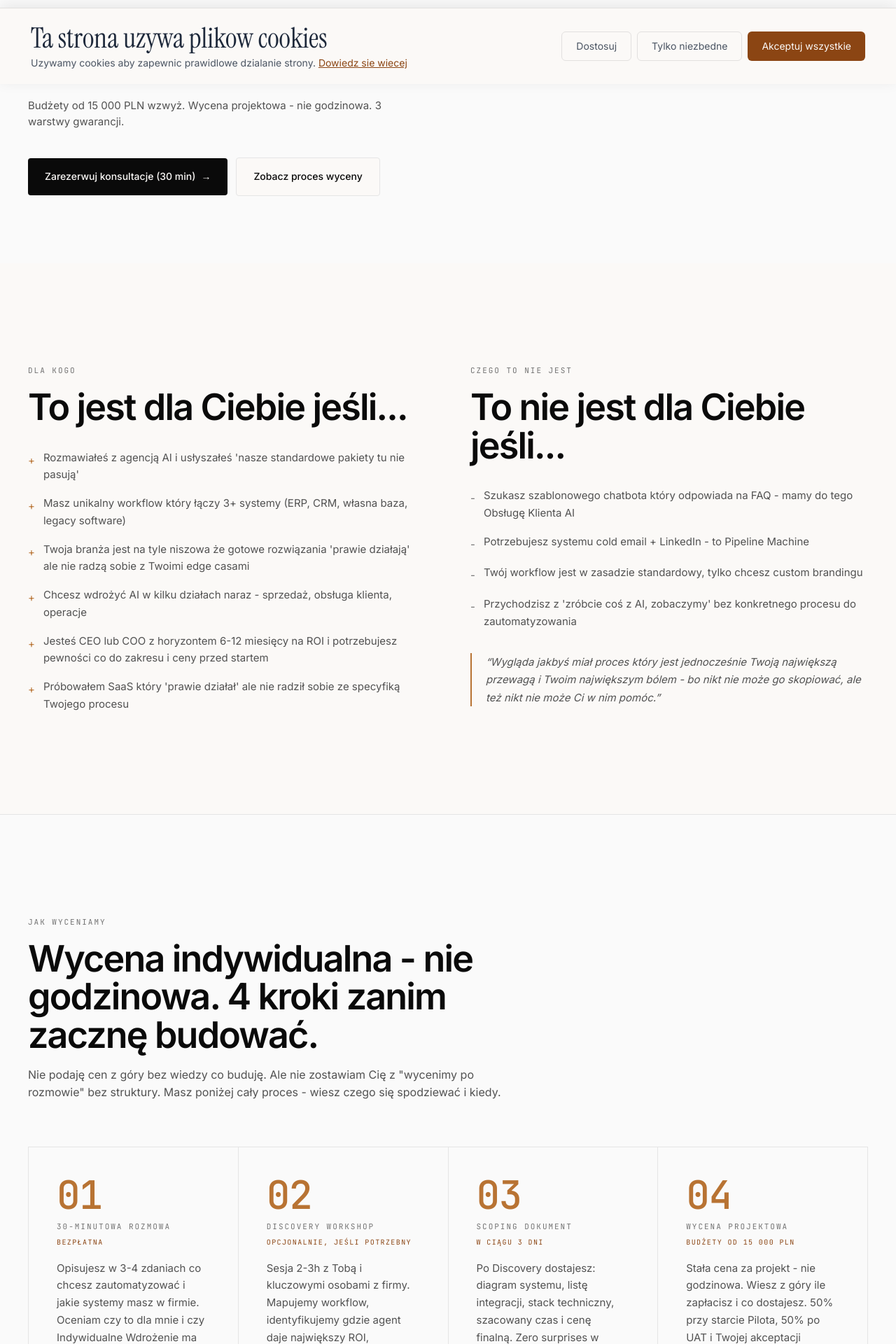
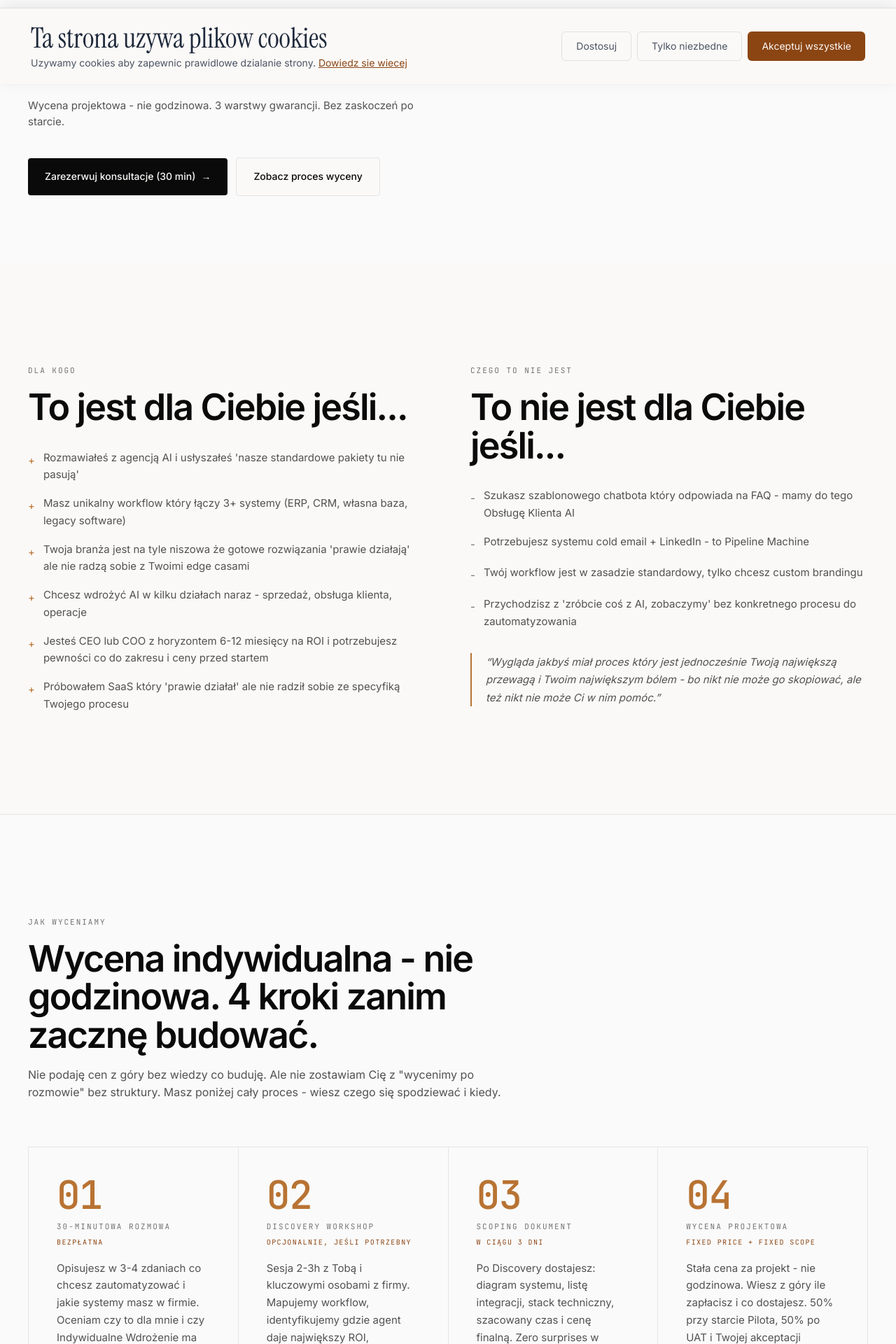
Before and after one commit to lessmanual/lessmanual_website, a Next.js app: page /oferta/indywidualne-wdrozenia in a window 1280 px wide. Shown: the part 680-2600 px from the top of the page at 70% size. Built offline with nearby package versions, Linux system fonts and the light colour scheme; no server answers.

Commit message:
feat(copy): remove 15k PLN anchor from Indywidualne Wdrozenia (CSO option C)

```diff
--- a/src/app/oferta/indywidualne-wdrozenia/_content.tsx
+++ b/src/app/oferta/indywidualne-wdrozenia/_content.tsx
@@ -22,7 +22,7 @@ function SectionLabel({ children }: { children: React.ReactNode }) {
 const FAQ_ITEMS = [
   {
     q: "Ile kosztuje wdrożenie indywidualne?",
-    a: "Zależy od zakresu. Zaczynamy od bezpłatnej 30-minutowej rozmowy wstępnej - oceniam czy Twój projekt kwalifikuje się do Indywidualnych Wdrożeń. Budżety projektowe od 15 000 PLN wzwyż - bez górnej granicy, zależnie od złożoności. Wycena finalna po Discovery Workshop.",
+    a: "Zależy od zakresu. Zaczynamy od bezpłatnej 30-minutowej rozmowy wstępnej - oceniam czy Twój projekt kwalifikuje się do Indywidualnych Wdrożeń. Wycena finalna po Discovery Workshop - zakres determinuje cenę, nie godzinowa stawka.",
   },
   {
     q: "Ile trwa wdrożenie?",
@@ -118,7 +118,7 @@ export default function IndywidualneContent() {
                 </p>
 
                 <p className="mt-4 max-w-[560px] text-[15px] leading-[1.55] text-[#525252]">
-                  Budżety od 15 000 PLN wzwyż. Wycena projektowa - nie godzinowa. 3 warstwy gwarancji.
+                  Wycena projektowa - nie godzinowa. 3 warstwy gwarancji. Bez zaskoczeń po starcie.
                 </p>
 
                 <div className="mt-10 flex flex-wrap items-center gap-3">
@@ -249,7 +249,7 @@ export default function IndywidualneContent() {
                 {
                   num: "04",
                   title: "WYCENA PROJEKTOWA",
-                  sub: "Budżety od 15 000 PLN",
+                  sub: "Fixed price + fixed scope",
                   desc: "Stała cena za projekt - nie godzinowa. Wiesz z góry ile zapłacisz i co dostajesz. 50% przy starcie Pilota, 50% po UAT i Twojej akceptacji systemu. Nie akceptujesz - nie płacisz drugiej raty.",
                 },
               ].map((s) => (
@@ -269,7 +269,7 @@ export default function IndywidualneContent() {
             </div>
 
             <p className="mt-8 text-[13px] text-[#525252]">
-              Budżet anchor: projekty indywidualne od 15 000 PLN wzwyż. Bez górnej granicy - zależy od zakresu i złożoności.
+              Wycena finalna po Discovery Workshop - zakres i złożoność determinują cenę. Zero niespodzianek po podpisie SoW.
             </p>
           </div>
         </section>
@@ -550,7 +550,7 @@ export default function IndywidualneContent() {
             </div>
 
             <p className="mt-8 font-mono text-[11px] text-[#525252]">
-              Wycena projektowa - nie godzinowa. Budżety od 15 000 PLN wzwyż. Odpowiedź w 24h.
+              Wycena projektowa - nie godzinowa. Odpowiedź w 24h. 3 warstwy gwarancji.
             </p>
           </div>
         </section>
--- a/src/app/oferta/indywidualne-wdrozenia/page.tsx
+++ b/src/app/oferta/indywidualne-wdrozenia/page.tsx
@@ -4,14 +4,14 @@ import IndywidualneContent from "./_content";
 export const metadata: Metadata = {
   title: "Indywidualne Wdrożenia · LessManual.ai",
   description:
-    "Twój proces jest zbyt specyficzny na standardowy produkt. Budujemy agenty AI od zera - dedykowane pod Twój workflow, integracje i branżę. Wycena indywidualna. Budżety od 15 000 PLN. 3 warstwy gwarancji.",
+    "Twój proces jest zbyt specyficzny na standardowy produkt. Budujemy agenty AI od zera - dedykowane pod Twój workflow, integracje i branżę. Wycena projektowa po Discovery. 3 warstwy gwarancji.",
   alternates: {
     canonical: "/oferta/indywidualne-wdrozenia",
   },
   openGraph: {
     title: "Indywidualne Wdrożenia · LessManual.ai",
     description:
-      "Twój workflow nie pasuje do żadnego gotowego produktu. Budujemy system agentów AI od zera - pod Twoje systemy, procesy i branżę. Budżety od 15 000 PLN. 3 warstwy gwarancji.",
+      "Twój workflow nie pasuje do żadnego gotowego produktu. Budujemy system agentów AI od zera - pod Twoje systemy, procesy i branżę. Wycena projektowa. 3 warstwy gwarancji.",
     url: "/oferta/indywidualne-wdrozenia",
     siteName: "LessManual",
     locale: "pl_PL",
@@ -21,7 +21,7 @@ export const metadata: Metadata = {
     card: "summary_large_image",
     title: "Indywidualne Wdrożenia · LessManual.ai",
     description:
-      "Buduję agenty AI od zera pod Twój specyficzny workflow. Wycena po Discovery. Budżety od 15 000 PLN.",
+      "Buduję agenty AI od zera pod Twój specyficzny workflow. Wycena projektowa po Discovery Workshop.",
   },
 };
 
--- a/src/components/v2/ProductsV2.tsx
+++ b/src/components/v2/ProductsV2.tsx
@@ -299,8 +299,8 @@ function ProductVisual({ kind }: { kind: Visual }) {
           <span className="text-[#B87333]">mapped</span>
         </div>
         <div className="flex items-center justify-between">
-          <span className="text-[#0A0A0A]">budget: &gt; 15 000 PLN</span>
-          <span className="text-[#047857]">qualified</span>
+          <span className="text-[#0A0A0A]">pricing: after Discovery</span>
+          <span className="text-[#047857]">scoped</span>
         </div>
         <div className="mt-2 border-t border-[#E5E5E5] pt-2 text-[#525252]">
           <span className="text-[#B87333]">&rarr;</span> fixed scope + fixed price
--- a/src/lib/constants.ts
+++ b/src/lib/constants.ts
@@ -101,10 +101,10 @@ export const PRODUCTS = [
     title: "Indywidualne Wdrożenia",
     badge: "DLA NON-STANDARD",
     description:
-      "Agent AI dopasowany pod Twój unikalny workflow - gdy żaden z 5 produktów nie pasuje. Discovery bezpłatne. Wycena projektowa po scoping. Budżety od 15 000 PLN.",
+      "Agent AI dopasowany pod Twój unikalny workflow - gdy żaden z 5 produktów nie pasuje. Discovery bezpłatne. Wycena projektowa po scoping.",
     metrics: [
       "Wdrożenie 4-12 tyg",
-      "Od 15 000 PLN",
+      "Wycena po Discovery",
       "4h SLA",
     ],
     bonus:
```
